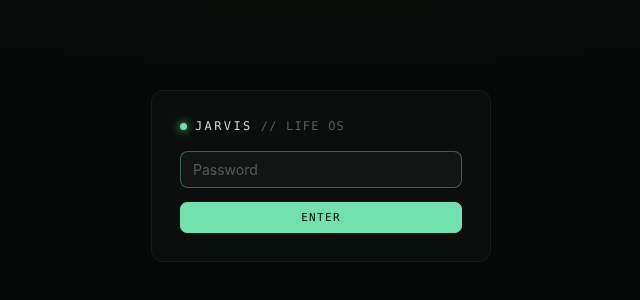
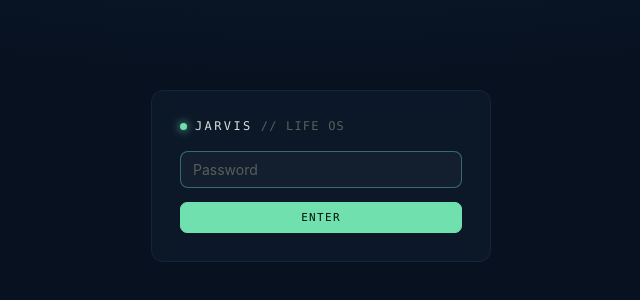
Before and after one commit to stevenbarabash-spec/Claude-, a Next.js app: page /login in a window 1280 px wide. Shown: the part 224-524 px from the top of the page, without its empty margins (319-959 px from the left). Built offline with nearby package versions, Linux system fonts and the light colour scheme.

Commit message:
Navy blue theme
Co-Authored-By: Claude Fable 5 <noreply@anthropic.com>
Claude-Session: https://claude.ai/code/session_01Bk5U77qPSoYbWHx7pBDVk7

```diff
--- a/app/globals.css
+++ b/app/globals.css
@@ -1,10 +1,10 @@
 :root {
-  --bg: #060907;
-  --bg-raise: #0a0e0c;
-  --panel: rgba(255, 255, 255, 0.025);
-  --panel-solid: #0c110e;
-  --border: rgba(255, 255, 255, 0.08);
-  --border-soft: rgba(255, 255, 255, 0.05);
+  --bg: #071120;
+  --bg-raise: #0b182c;
+  --panel: rgba(148, 190, 255, 0.04);
+  --panel-solid: #0d1b31;
+  --border: rgba(148, 190, 255, 0.12);
+  --border-soft: rgba(148, 190, 255, 0.07);
   --text: #d9e0da;
   --text-dim: #8a948c;
   --text-faint: #57605a;
@@ -32,7 +32,7 @@ html, body {
 }
 
 body {
-  background-image: radial-gradient(ellipse 80% 50% at 50% -10%, rgba(111, 224, 174, 0.05), transparent);
+  background-image: radial-gradient(ellipse 80% 50% at 50% -10%, rgba(96, 165, 250, 0.08), transparent);
 }
 
 a { color: inherit; text-decoration: none; }
@@ -52,7 +52,7 @@ input, textarea, select { font: inherit; color: var(--text); }
   position: sticky;
   top: 0;
   backdrop-filter: blur(12px);
-  background: rgba(6, 9, 7, 0.8);
+  background: rgba(7, 17, 32, 0.8);
   z-index: 50;
 }
 .rail-brand {
```
